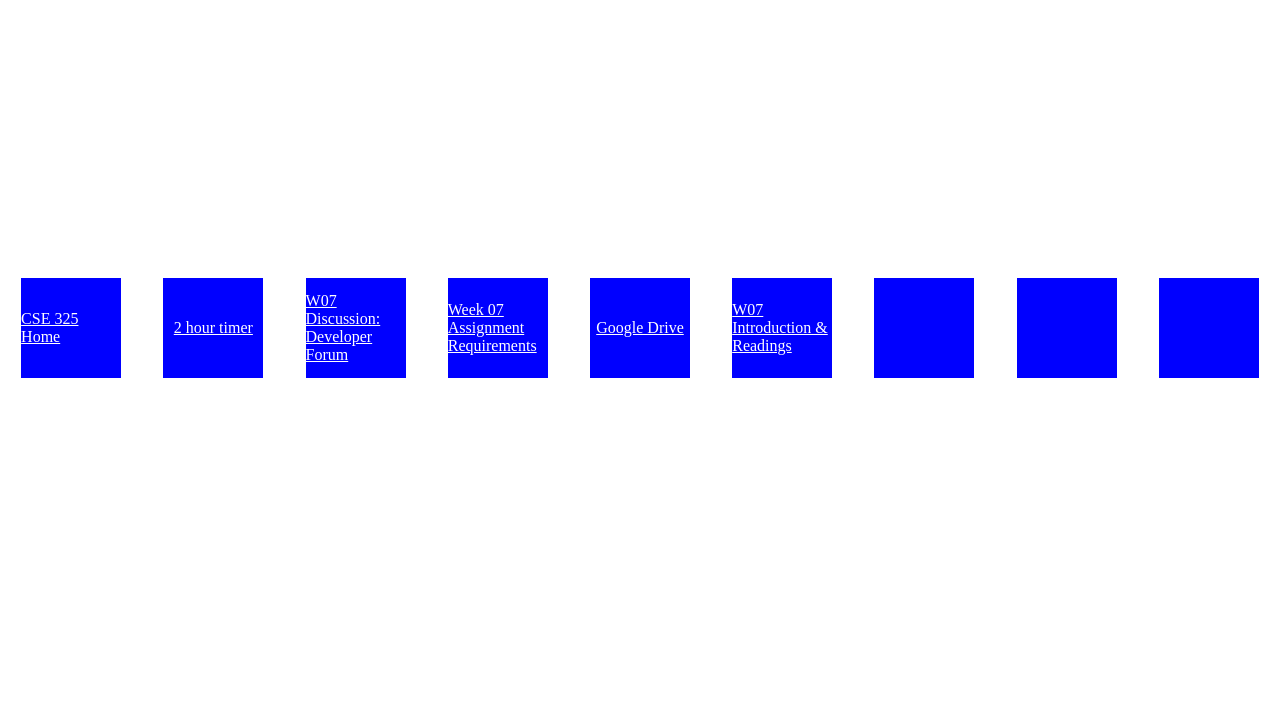
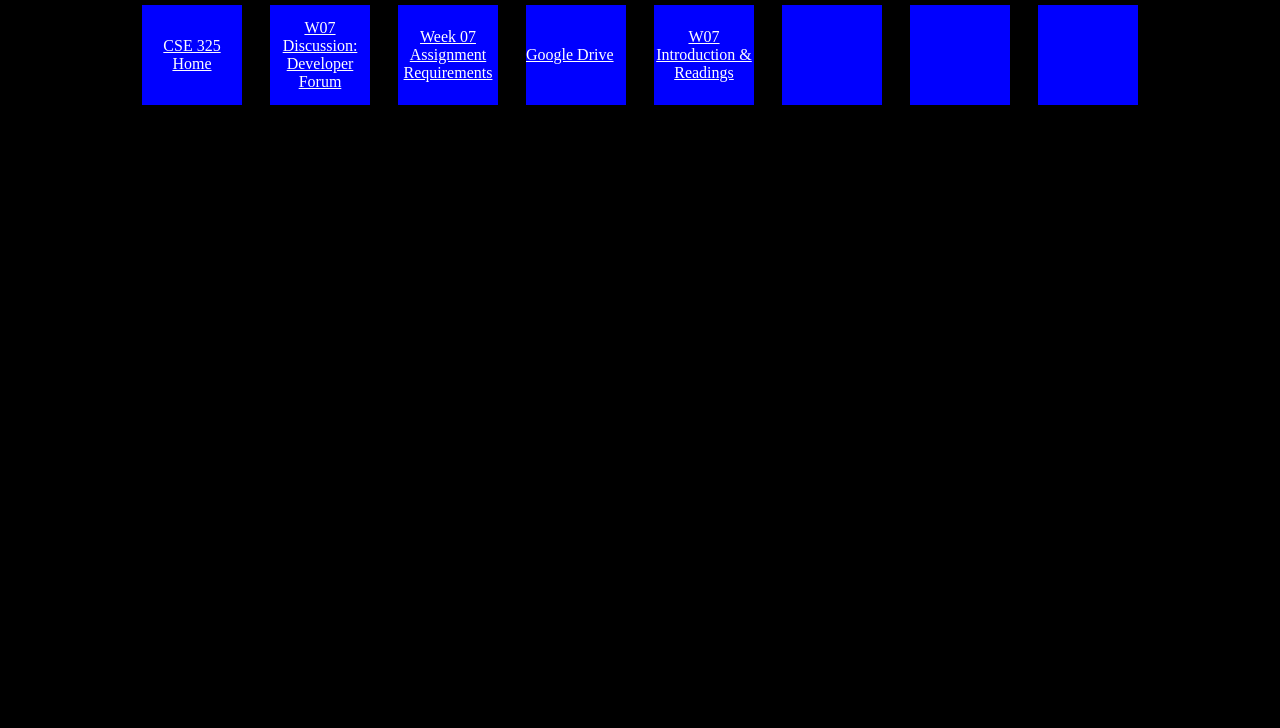
Before and after one commit to michaelparkernorton/Bookmarks, a plain HTML site: page net.html in a window 1280 px wide. Shown: the part 72-800 px from the top of the page. Drawn offline with Linux system fonts and the light colour scheme.

Commit message:
style updates

```diff
--- a/net.html
+++ b/net.html
@@ -7,17 +7,13 @@
     <link rel="stylesheet" href="styles.css" />
   </head>
   <body>
+    <h1>CSE 325 .NET Software Development</h1>
+    <main>
       <a
         href="https://byui.instructure.com/courses/278874"
         target="_blank"
         rel="noopener noreferrer"
         >CSE 325 Home</a
-    >
-    <a
-      href="https://www.google.com/search?q=2+hour+timer&rlz=1C1CHBF_enBR1097BR1097&oq=2+hour+timer&gs_lcrp=EgZjaHJvbWUqDggAEEUYJxg7GIAEGIoFMg4IABBFGCcYOxiABBiKBTIHCAEQABiABDIHCAIQABiABDIHCAMQABiABDIHCAQQABiABDIHCAUQABiABDIHCAYQABiABDIHCAcQLhiABDIHCAgQABiABDIHCAkQABiABNIBCDEzNThqMGo5qAIAsAIA&sourceid=chrome&ie=UTF-8"
-      target="_blank"
-      rel="noopener noreferrer"
-      >2 hour timer</a
       >
       <a
         href="https://byui.instructure.com/courses/278874/discussion_topics/7769764?module_item_id=33535436"
@@ -43,23 +39,9 @@
         rel="noopener noreferrer"
         >W07 Introduction & Readings</a
       >
-    <a
-      href=""
-      target="_blank"
-      rel="noopener noreferrer"
-      ></a
-    >
-    <a
-      href=""
-      target="_blank"
-      rel="noopener noreferrer"
-      ></a
-    >
-    <a
-      href=""
-      target="_blank"
-      rel="noopener noreferrer"
-      ></a
-    >
+      <a href="" target="_blank" rel="noopener noreferrer"></a>
+      <a href="" target="_blank" rel="noopener noreferrer"></a>
+      <a href="" target="_blank" rel="noopener noreferrer"></a>
+    </main>
   </body>
 </html>
--- a/styles.css
+++ b/styles.css
@@ -1,21 +1,33 @@
 * {
-	margin: 0;
-	padding: 0;
+  margin: 0;
+  padding: 0;
 }
 
 body {
-	display: flex;
-	justify-content: space-around;
-	align-items: center;
-	height: 100vh;
+  display: flex;
+  align-items: center;
+	flex-direction: column;
+  height: 100vh;
+	background-color: black;
+}
+
+h1 {
+	padding: 20px;
+	color: white;
+}
+
+main {
+  display: flex;
+  justify-content: space-around;
+	width: 80%;
 }
 
 a {
   display: flex;
-	justify-content: center;
-	align-items: center;
+  align-items: center;
   width: 100px;
   height: 100px;
   background-color: blue;
   color: white;
+	text-align: center;
 }
```
Also changed, not shown: classes.html (added, +44 -0 lines). Lines whose indentation alone changed are shown as unchanged.
